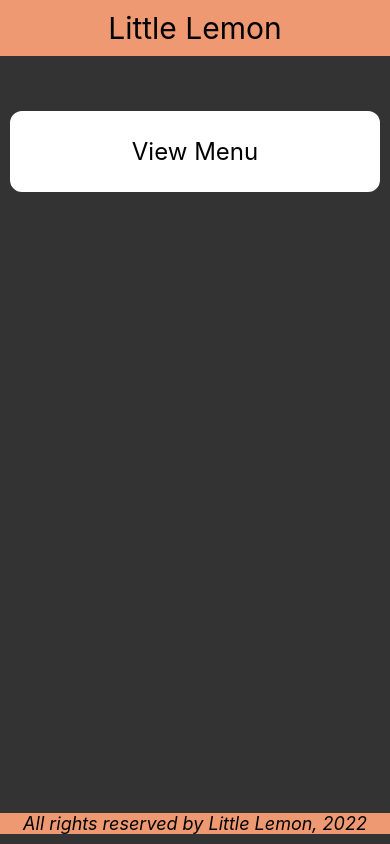
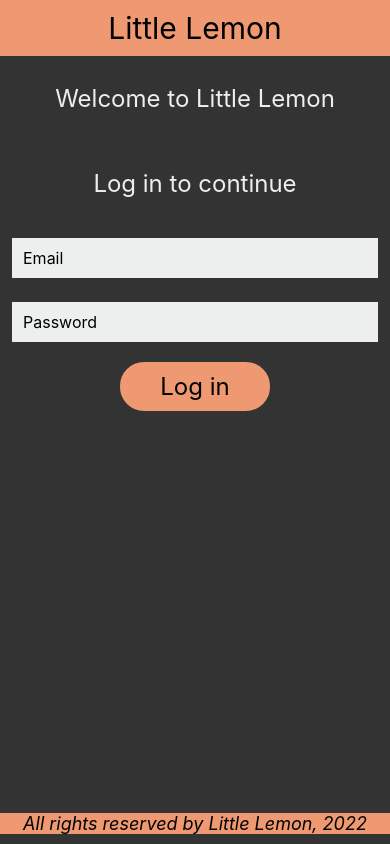
Before and after one commit to joktz/little-lemon-practice, a React Native app: screen / in a window 390 px wide. Built offline with nearby package versions, Linux system fonts and the light colour scheme.

Commit message:
Feat: Pressable login button added to log in page.

```diff
--- a/App.tsx
+++ b/App.tsx
@@ -13,9 +13,9 @@
       <View style={styles.container}>
         <LittleLemonHeader />
         {/* <WelcomeScreen /> */}
-        {/* <LoginScreen /> */}
+        <LoginScreen />
         {/* <FeedbackForm /> */}
-        <MenuItems />
+        {/* <MenuItems /> */}
         <View>
           <Footer />
         </View>
--- a/components/LoginScreen.js
+++ b/components/LoginScreen.js
@@ -1,14 +1,21 @@
-import * as React from 'react';
-import { ScrollView, Text, StyleSheet, KeyboardAvoidingView, TextInput } from 'react-native';
+import React, {useState} from 'react';
+import { ScrollView, Text, StyleSheet, KeyboardAvoidingView, TextInput, Pressable} from 'react-native';
 
 export default function LoginScreen() {
     const [email, onChangeEmail] = React.useState('');
     const [password, onChangePassword] = React.useState('');
+    const [loggedIn, setLoggedIn] = React.useState(false);
 
     return (
         <KeyboardAvoidingView style={styles.container}>
             <ScrollView keyboardDismissMode='on-drag' >
-                <Text style={styles.headerText}> Welcome to Little Lemon </Text>
+                <Text style={styles.regularText}> Welcome to Little Lemon </Text>
+                {loggedIn ? (
+                    <>
+                        <Text style={styles.headerText}> You are logged in! </Text>
+                    </>
+                ) : (
+                    <>
                         <Text style={styles.regularText}> Log in to continue </Text>
                         <TextInput
                             value={email}
@@ -27,6 +34,13 @@
                             secureTextEntry={true}
                             clearButtonMode='always'
                         />
+                        <Pressable style={styles.button} onPress={() => {
+                            setLoggedIn(!loggedIn);
+                        }}>
+                            <Text style={styles.buttonText}> Log in </Text>
+                        </Pressable>
+                    </>
+                )}
             </ScrollView>
         </KeyboardAvoidingView>
     )
@@ -57,5 +71,18 @@
         fontSize: 16,
         borderColor: '#EDEFEE',
         backgroundColor: '#EDEFEE',
+    }, button: {
+        marginVertical: 8,
+        backgroundColor: '#EE9972',
+        borderColor: '#EE9972',
+        borderWidth: 2,
+        borderRadius: 24,
+        width: 150,
+        alignSelf: 'center',
+    },
+    buttonText: {
+        fontSize: 24,
+        padding: 8,
+        textAlign: 'center'
     },
 })
```
Lines whose indentation alone changed are shown as unchanged.
